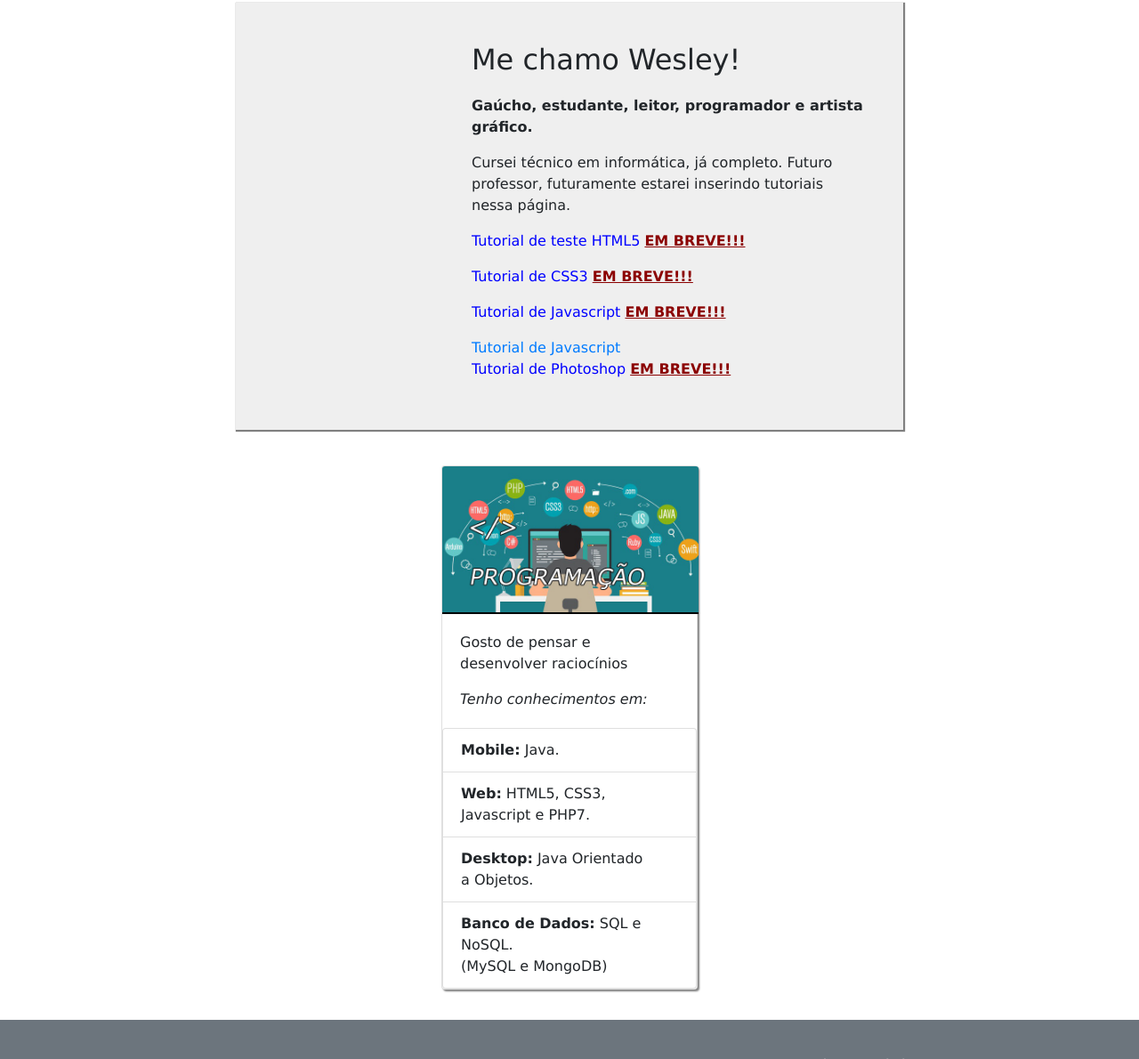
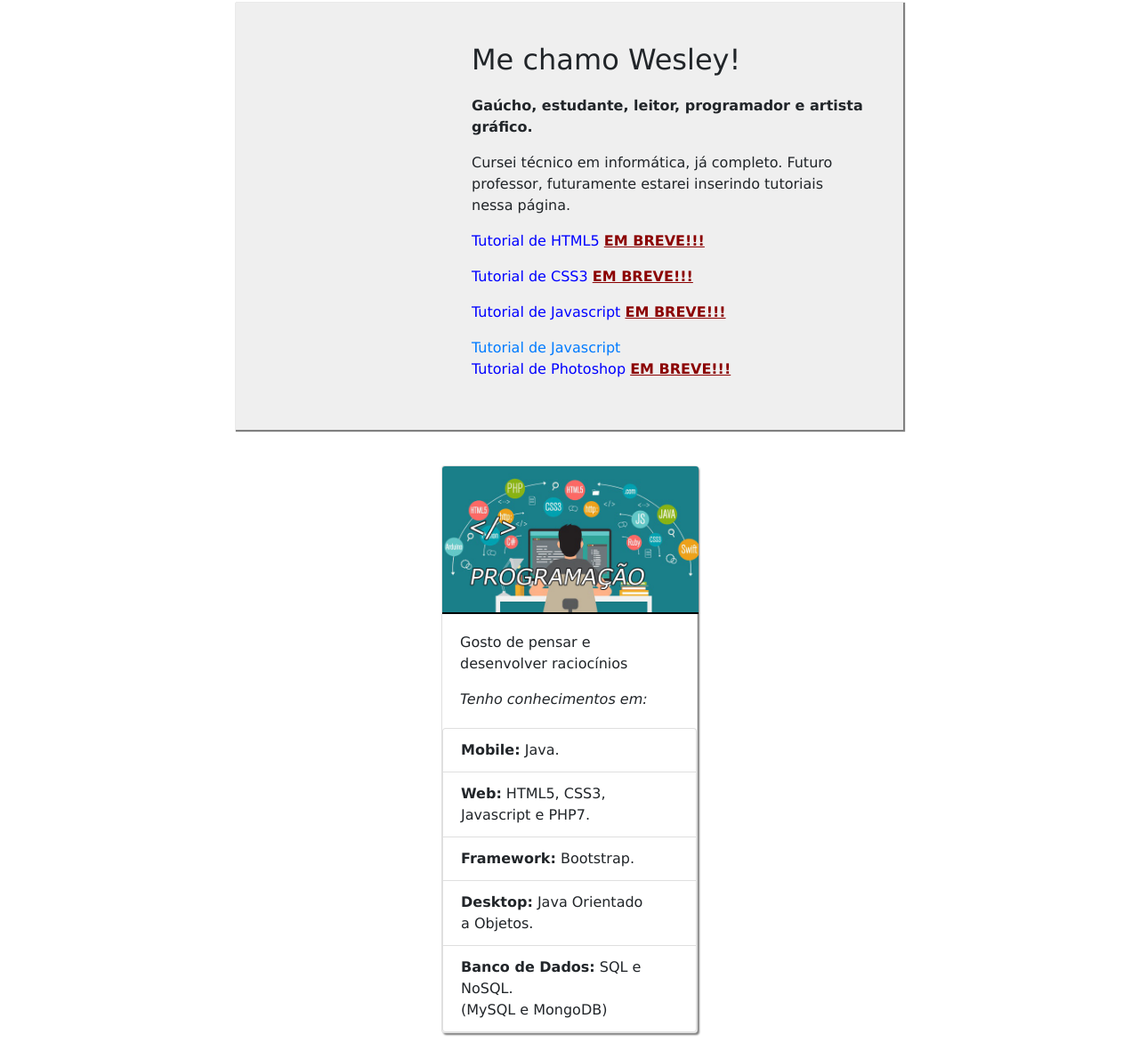
Before and after one commit to Wesleysc2/Wesleysc2.github.io, a plain HTML site: page index.html in a window 1280 px wide. Shown: the part 163-1353 px from the top of the page at 89% size. Drawn offline with nearby package versions, Linux system fonts and the light colour scheme.

Commit message:
Update index.html

```diff
--- a/index.html
+++ b/index.html
@@ -32,7 +32,7 @@
   					<p><strong>Gaúcho, estudante, leitor, programador e artista gráfico.</strong></p>
   					<p>Cursei técnico em informática, já completo. Futuro professor, futuramente estarei inserindo tutoriais
   					<br>nessa página.</p>
-  					<p style="color: blue;">Tutorial de teste HTML5 <b class="frufru">EM BREVE!!!</b></a></p>
+  					<p style="color: blue;">Tutorial de HTML5 <b class="frufru">EM BREVE!!!</b></a></p>
   					<p style="color: blue;">Tutorial de CSS3 <b class="frufru">EM BREVE!!!</b></a></p>
   					<p style="color: blue;">Tutorial de Javascript <b class="frufru">EM BREVE!!!</b></a></p>
 					<a href="https://github.com/Wesleysc2/exemplos-html-javascript" >Tutorial de Javascript</a>
@@ -50,6 +50,7 @@
   						<ul class="list-group">
   							<li class="list-group-item"><b>Mobile:</b> Java.</li>
   							<li class="list-group-item"><b>Web:</b> HTML5, CSS3, Javascript e PHP7.</li>
+							<li class="list-group-item"><b>Framework:</b> Bootstrap.</li>
   							<li class="list-group-item"><b>Desktop:</b> Java Orientado <br>a Objetos.</li>
   							<li class="list-group-item"><b>Banco de Dados:</b> SQL e NoSQL.<br>(MySQL e MongoDB)</li>
   						</ul>
```
